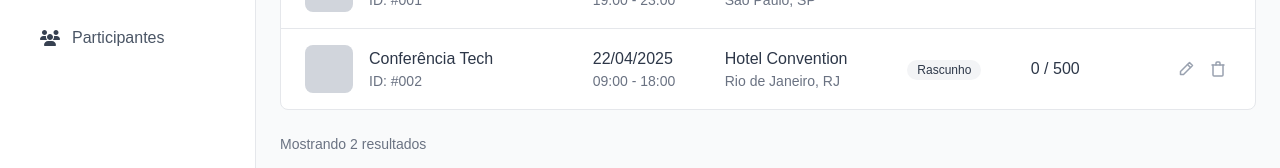
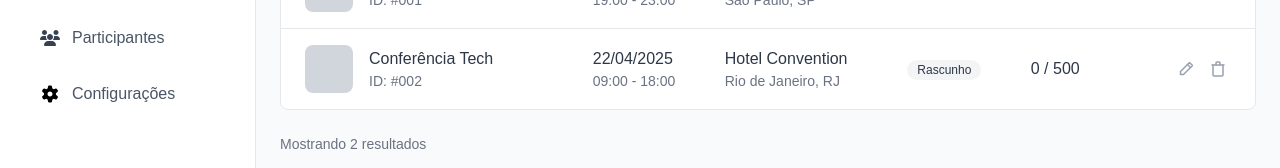
Before and after one commit to tatazzi/gestao-eventos, a Next.js app: page /dashboard in a window 1280 px wide. Shown: the part 258-426 px from the top of the page. Built offline with nearby package versions, Linux system fonts and the light colour scheme.

Commit message:
feat: Add config page

```diff
--- a/src/app/dashboard/page.tsx
+++ b/src/app/dashboard/page.tsx
@@ -29,6 +29,13 @@ export default function Dashboard() {
             <p className="text-gray-600">Página de participantes em desenvolvimento...</p>
           </div>
         );
+        case "configuracoes":
+        return (
+          <div className="p-6">
+            <h1 className="text-2xl font-bold text-lightText mb-6">Configurações</h1>
+            <p className="text-gray-600">Página de Configurações em desenvolvimento...</p>
+          </div>
+        );
       default:
         return <EventsList />;
     }
--- a/src/assets/index.ts
+++ b/src/assets/index.ts
@@ -15,5 +15,6 @@ import Coupon from "./coupon.svg";
 import LogoutIcon from "./logout-icon.svg";
 import ArrowLeft from "./arrow-left.svg";
 import Copy from "./copy.svg";
+import GearSolidFull from "./gear-solid-full.svg";
 
-export { Calendar, EyeOff, Eye, Mail, Ticket, UserPlus, User, Layers, Users, Plus, Edit, Trash, MiniCalendar, Coupon, LogoutIcon, ArrowLeft, Copy };
+export { Calendar, EyeOff, Eye, Mail, Ticket, UserPlus, User, Layers, Users, Plus, Edit, Trash, MiniCalendar, Coupon, LogoutIcon, ArrowLeft, Copy, GearSolidFull };
--- a/src/components/Sidebar.tsx
+++ b/src/components/Sidebar.tsx
@@ -1,6 +1,7 @@
 "use client";
 
-import { Calendar, Layers, Ticket, Users, MiniCalendar, Coupon } from "@/assets";
+import { Calendar, Layers, Ticket, Users, MiniCalendar, Coupon, GearSolidFull } from "@/assets";
+import Button from "./Button";
 
 type SidebarProps = {
   activeItem: string;
@@ -28,6 +29,11 @@ export default function Sidebar({ activeItem, onItemClick }: SidebarProps) {
       id: "participantes",
       label: "Participantes",
       icon: Users,
+    },
+    {
+      id: "configuracoes",
+      label: "Configurações",
+      icon: GearSolidFull,
     },
   ];
 
```
Also changed, not shown: src/assets/gear-solid-full.svg (added).
